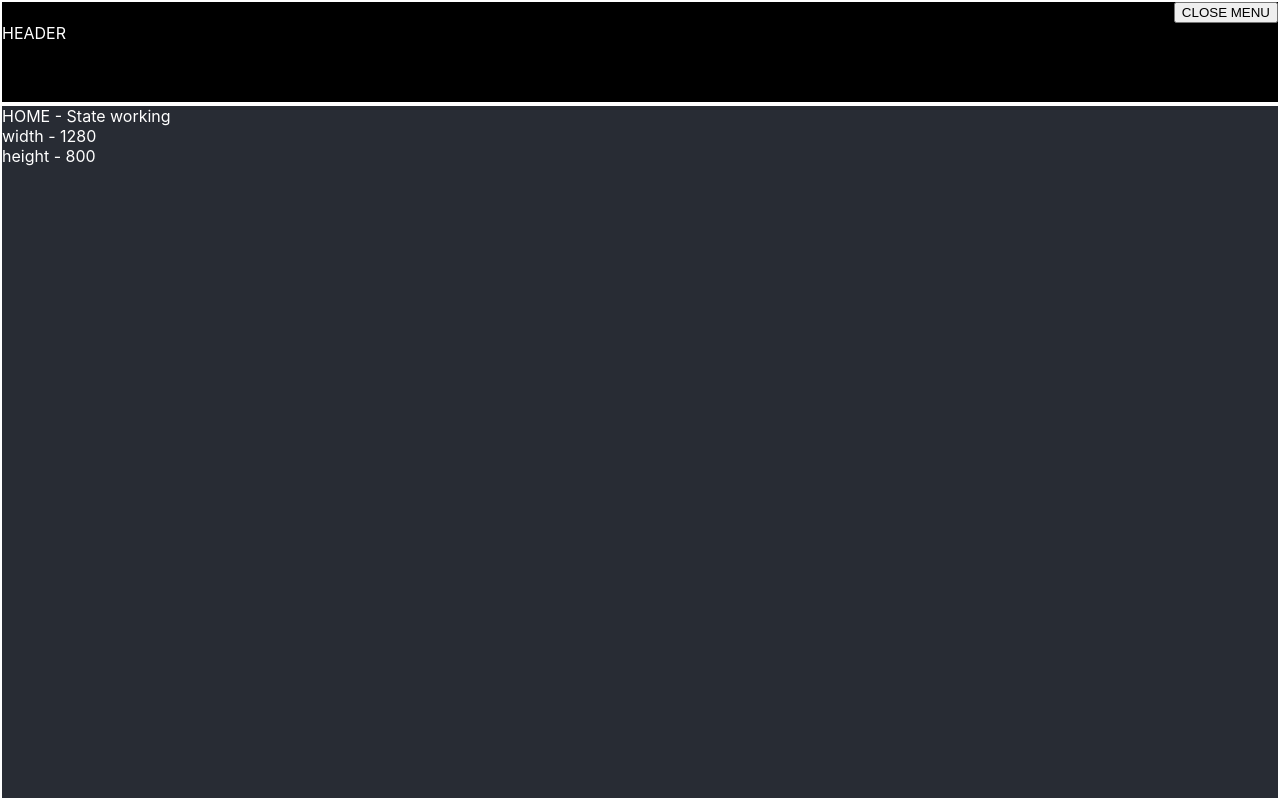
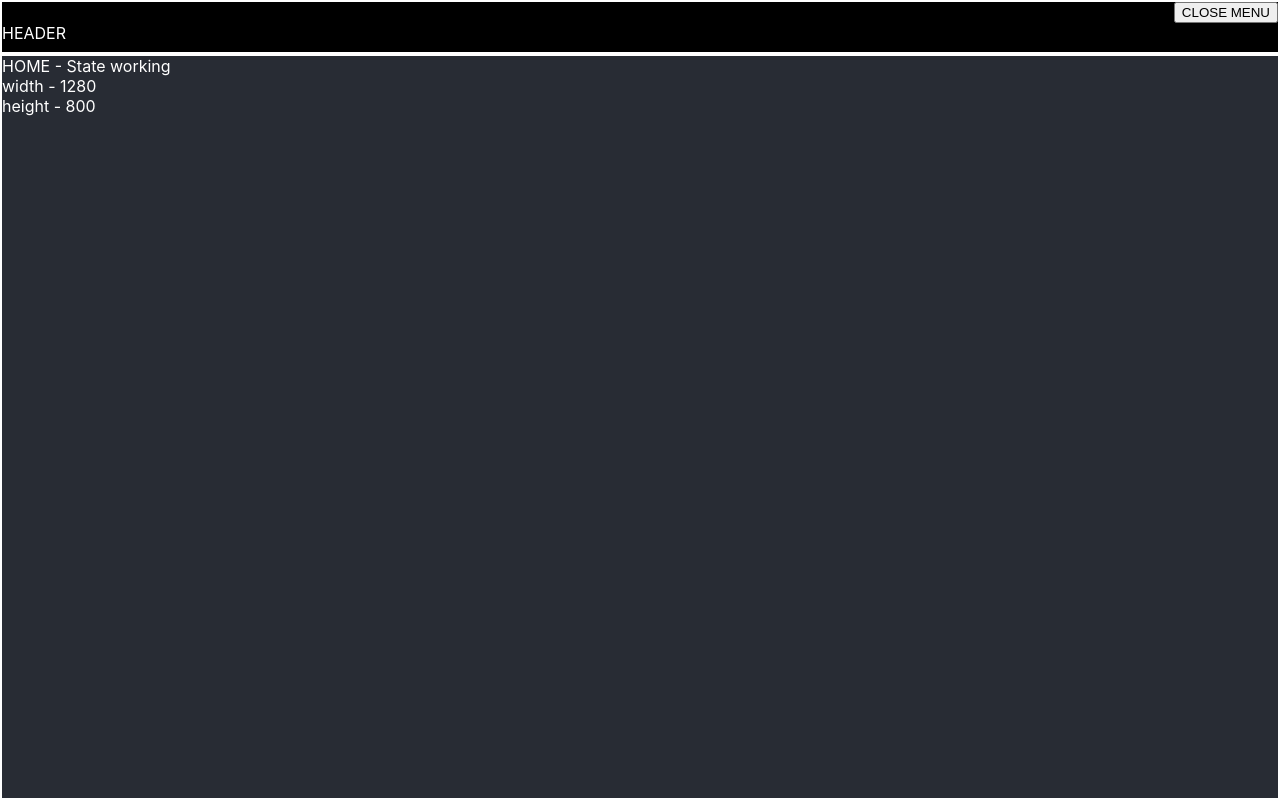
Before and after one commit to Oliver343/QuackShop, a React (Create React App) app: page / in a window 1280 px wide. Both pictures are taken after a click on the button "MENU". Built offline with nearby package versions, Linux system fonts and the light colour scheme.

Commit message:
corrected mistake with menu hight

```diff
--- a/src/pages/Home.css
+++ b/src/pages/Home.css
@@ -11,7 +11,7 @@
 }
 
 .headerMain {
-    height: 100px;
+    height: 50px;
     background-color: black;
     border: white 2px solid;
 }
--- a/src/pages/Home.jsx
+++ b/src/pages/Home.jsx
@@ -9,9 +9,9 @@ export default function Home() {
     const [width, setWidth] = useState(window.innerWidth)
     const [height, setHeight] = useState(window.innerHeight)
     const [menuShow, setMenuShow] = useState(false)
-    let menuHight = 108
+    let menuHight = 58
 
-    if(!menuShow) {menuHight = 8}
+    if(!menuShow) {menuHight = 4}
 
     function handleResize() {
         setWidth(window.innerWidth)
```
